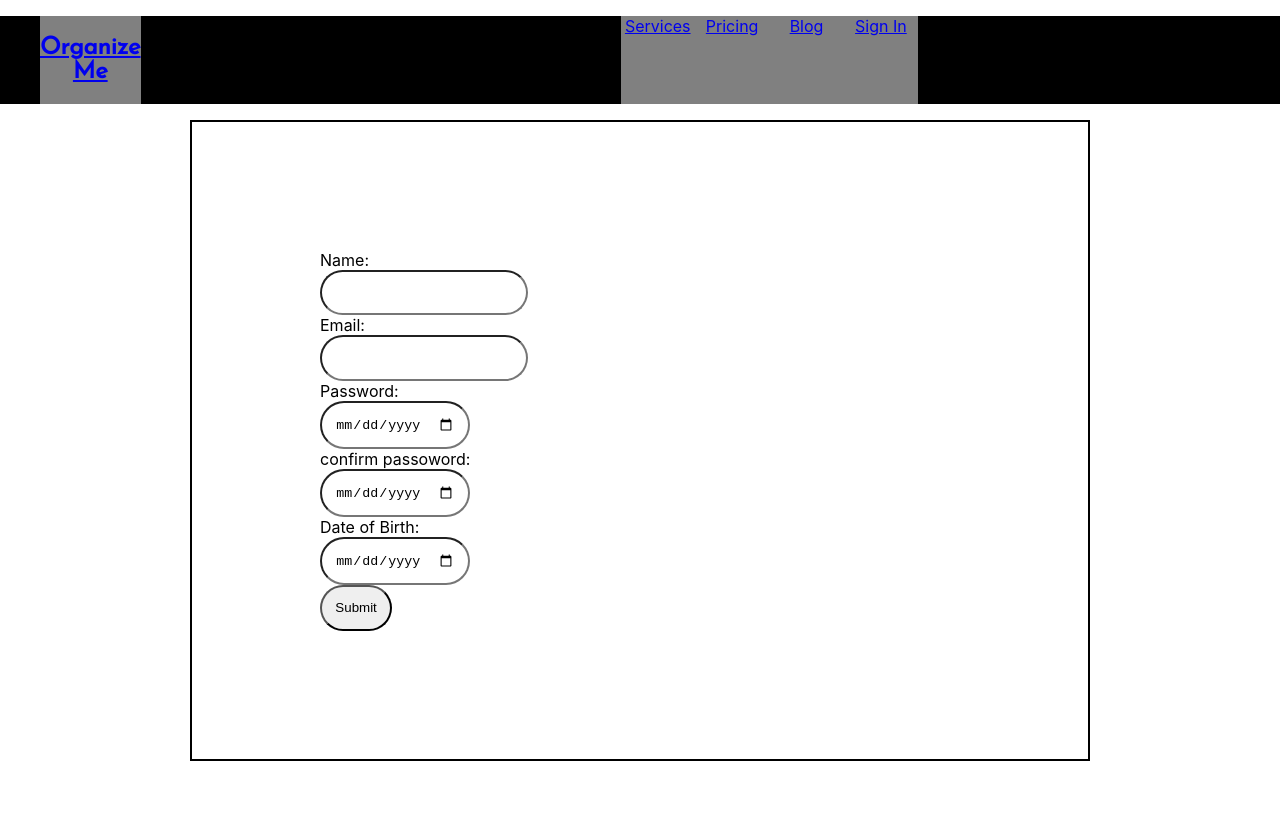
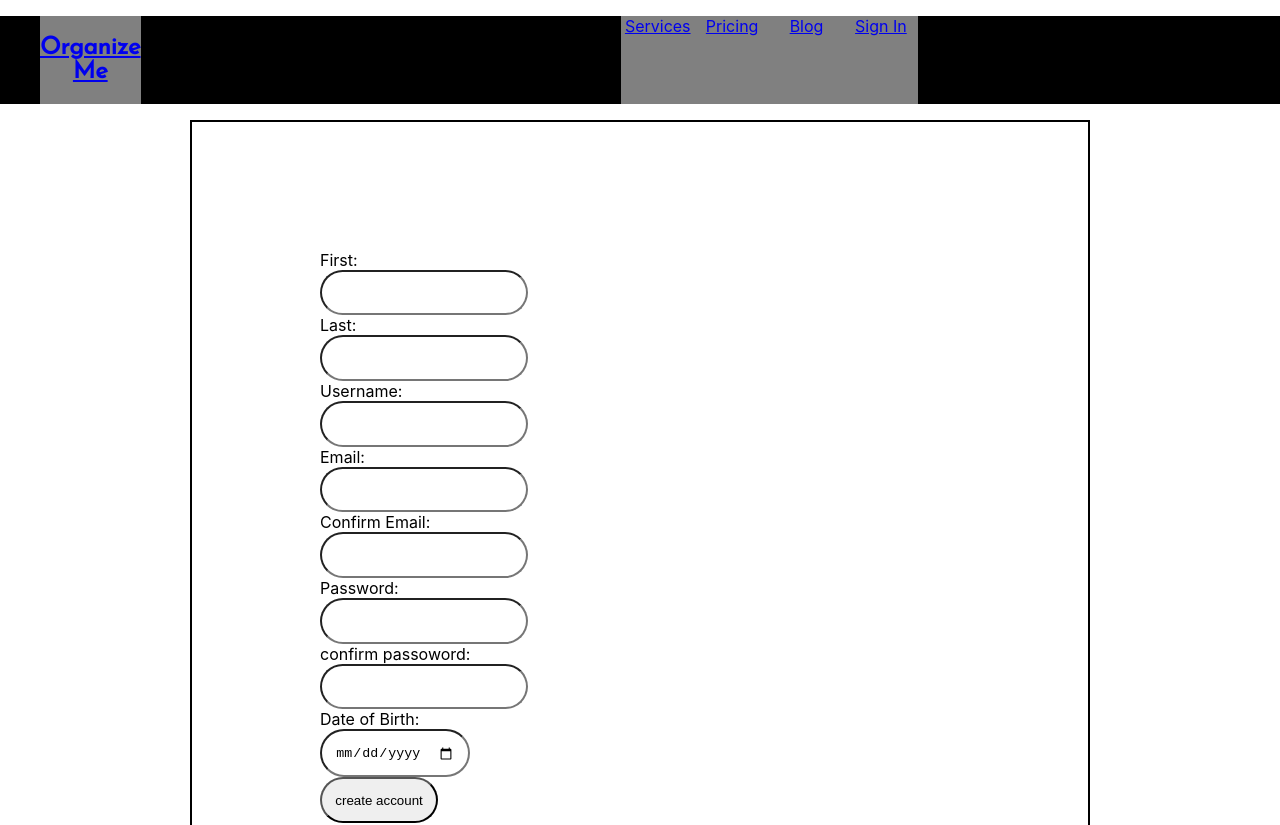
Before and after one commit to DoloresM/OrganizeMe, a React (Create React App) app in the folder organize-me/: page /signin in a window 1280 px wide. Shown: the top 825 px of the page. Before the commit the page ends 800 px from the top, so only its background shows below. Built offline with nearby package versions, Linux system fonts and the light colour scheme.

Commit message:
create account form html basics

```diff
--- a/organize-me/src/Pages/SignIn.js
+++ b/organize-me/src/Pages/SignIn.js
@@ -1,4 +1,5 @@
 import Nav from './Nav.js';
+import Footer from './Footer.js';
 
 {/* <form onSubmit={this.handleSubmit}>
 <label>
@@ -12,30 +13,71 @@ import Nav from './Nav.js';
     return(
         <>
           <Nav/>
-        <form >
-        <label>
-          Name:
-          <input type="text" required />
+            <form action="" methhod="POST">
+              <div>
+                <label for="firstName">
+                  First:
+                  <input type="text" name="firstName"required />
                 </label>
-        <label>
+              </div>
+              <div>
+                <label for="lastName">
+                  Last:
+                  <input type="text" name="lastName"required />
+                </label>
+              </div>
+              <div>
+                <label for="userName">
+                  Username:
+                  <input type="text" name="userName"required />
+                </label>
+              </div>
+              <div>
+                <label for="email">
                   Email:
-          <input type="email" required  />
+                  <input type="email" name="email" required  />
                 </label>
-        <label>
-        <label>
+              </div>
+              <div>
+                <label for="email">
+                  Confirm Email:
+                  <input type="email" name="email" required  />
+                </label>
+              </div>
+              <div>
+                <label for="password">
                   Password:
-          <input type="date" required  />
+                  <input type="password" name="password" required  />
                 </label>
-        <label>
+              </div>
+              <div>
+                <label for="confirmPassword">
                 confirm passoword:
-          <input type="date" required  />
+                <input type="password" name="confirmPassword" required  />
                 </label>
+              </div>
+              <div>
+                <label for="birthDate">
                 Date of Birth:
-          <input type="date" required  />
+                <input type="date" name="birthDate" required  />
                 </label>
+              </div>
+              <div>
+                <input type="submit" value="create account" />
+              </div>
 
-        <input type="submit" value="Submit" />
+
+
+
+
+
+
+
+
+
+
           </form>
+        <Footer/>
         </>
 
     )
```
Also changed, not shown: organize-me/server.js (+17 -4 lines). Lines whose indentation alone changed are shown as unchanged.
